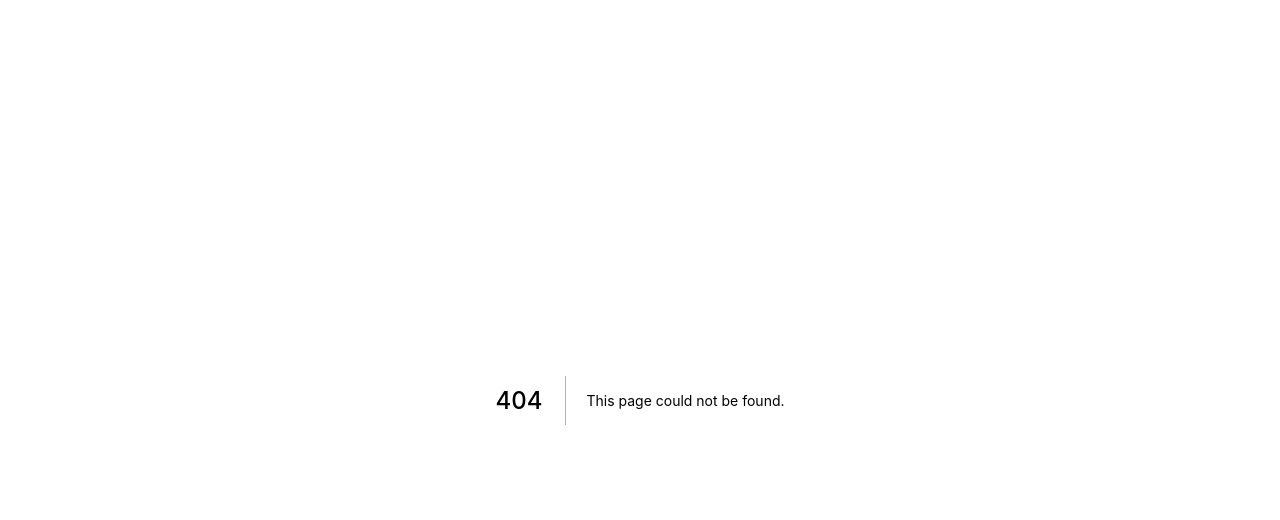
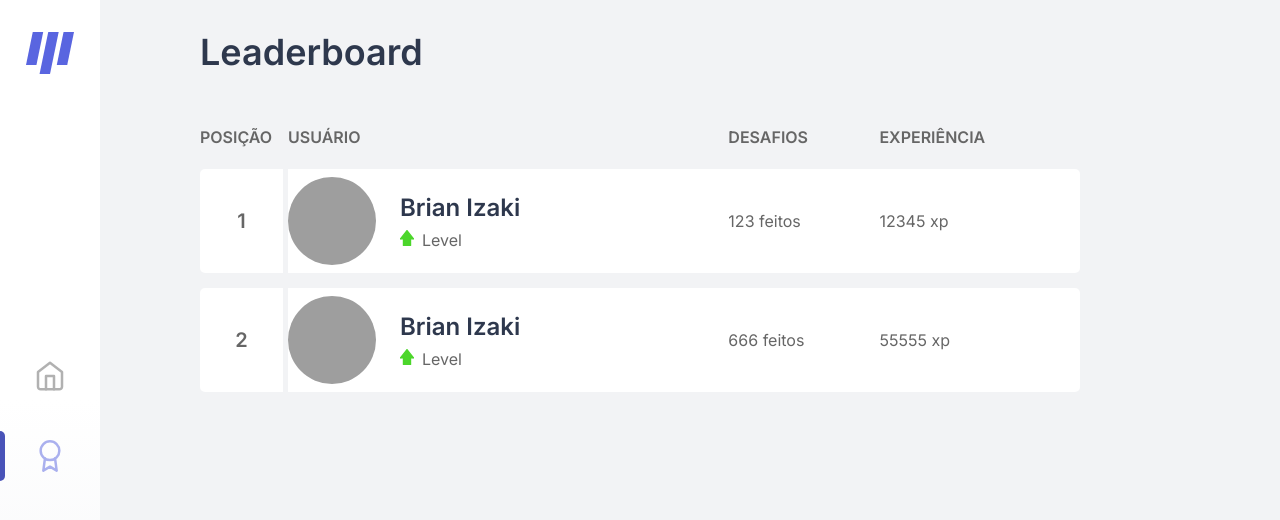
Before and after one commit to brian-izaki/Projetos_Rocketseat4, a Next.js app: page /leaderboard in a window 1280 px wide. Before the commit this address had no page. Shown: the top 520 px of the page. Built offline with nearby package versions, Linux system fonts and the light colour scheme; grey boxes are pictures that could not be loaded.

Commit message:
feat: Leaderboard Layout

```diff
--- /dev/null
+++ b/src/pages/leaderboard.tsx
@@ -0,0 +1,70 @@
+import Head from 'next/head';
+import { MenuBar } from '../components/MenuBar';
+import { Profile } from '../components/Profile';
+import styles from '../styles/pages/LeaderBoard.module.css';
+
+interface UserCardTable {
+  position: number;
+  completedChallenges: number;
+  experience: number;
+}
+
+const UserTableCard: React.FC<UserCardTable> = ({
+  position,
+  completedChallenges,
+  experience,
+}: UserCardTable) => (
+  <tr>
+    <td>{position}</td>
+
+    <td>
+      <div>
+        <Profile />
+      </div>
+    </td>
+
+    <td>
+      <span>{completedChallenges}</span>
+      {' '}
+      feitos
+    </td>
+
+    <td>
+      <span>{experience}</span>
+      {' '}
+      xp
+    </td>
+  </tr>
+);
+
+export default function LeaderBoard(): JSX.Element {
+  return (
+    <>
+      <Head>
+        <title>LeaderBoard | moveit</title>
+      </Head>
+
+      <MenuBar actualPage="leaderboard" />
+
+      <div className={styles.leaderBoardContainer}>
+        <h1>Leaderboard</h1>
+
+        <table className={styles.leaderBoardTable}>
+          <thead>
+            <tr>
+              <th>POSIÇÃO</th>
+              <th>USUÁRIO</th>
+              <th>DESAFIOS</th>
+              <th>EXPERIÊNCIA</th>
+            </tr>
+          </thead>
+
+          <tbody>
+            <UserTableCard position={1} completedChallenges={123} experience={12345} />
+            <UserTableCard position={2} completedChallenges={666} experience={55555} />
+          </tbody>
+        </table>
+      </div>
+    </>
+  );
+}
--- /dev/null
+++ b/src/styles/pages/LeaderBoard.module.css
@@ -0,0 +1,62 @@
+.leaderBoardContainer {
+  margin: 0px auto;
+  max-width: 920px;
+  padding: 30px 20px 20px;
+
+  display: flex;
+  flex-direction: column;
+
+  height: 100vh;
+}
+
+.leaderBoardContainer h1 {
+  font-size: 2.25rem;
+  font-weight: 600;
+  color: var(--title);
+}
+
+.leaderBoardTable {
+  padding-top: 40px;
+
+  width: 100%;
+
+  border-collapse: separate;
+  border-spacing: 0 15px;
+}
+
+.leaderBoardTable thead th{
+  padding-bottom: calc(1.5rem - 15px);
+}
+
+.leaderBoardTable thead tr th {
+  color: var(--text);
+
+  font-size: 1rem;
+  line-height: 1rem;
+  font-weight: 700;
+  text-align: left;
+}
+
+.leaderBoardTable tbody tr + tr {
+  margin-top: 10px;
+}
+
+.leaderBoardTable tbody td {
+  padding: 0.5rem 0;
+  background-color: var(--white);
+}
+
+.leaderBoardTable tbody tr td:first-child {
+  width: 10%;
+
+  text-align: center;
+  font-weight: 600;
+  font-size: 1.25rem;
+
+  border-right: 5px solid var(--background);
+  border-radius: 5px 0 0 5px;
+}
+
+.leaderBoardTable tbody tr td:last-child {
+  border-radius: 0 5px 5px 0;
+}
```
